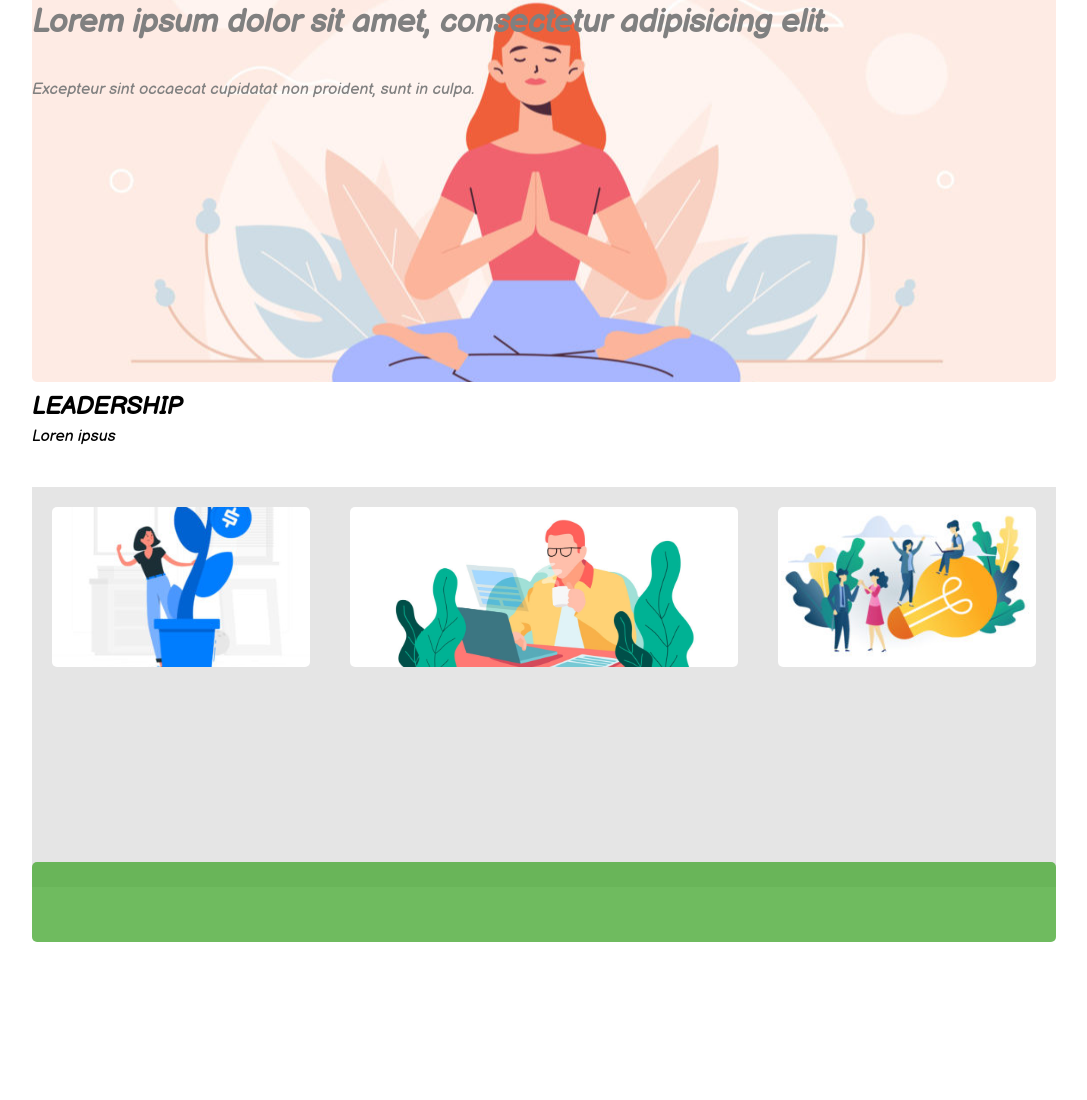
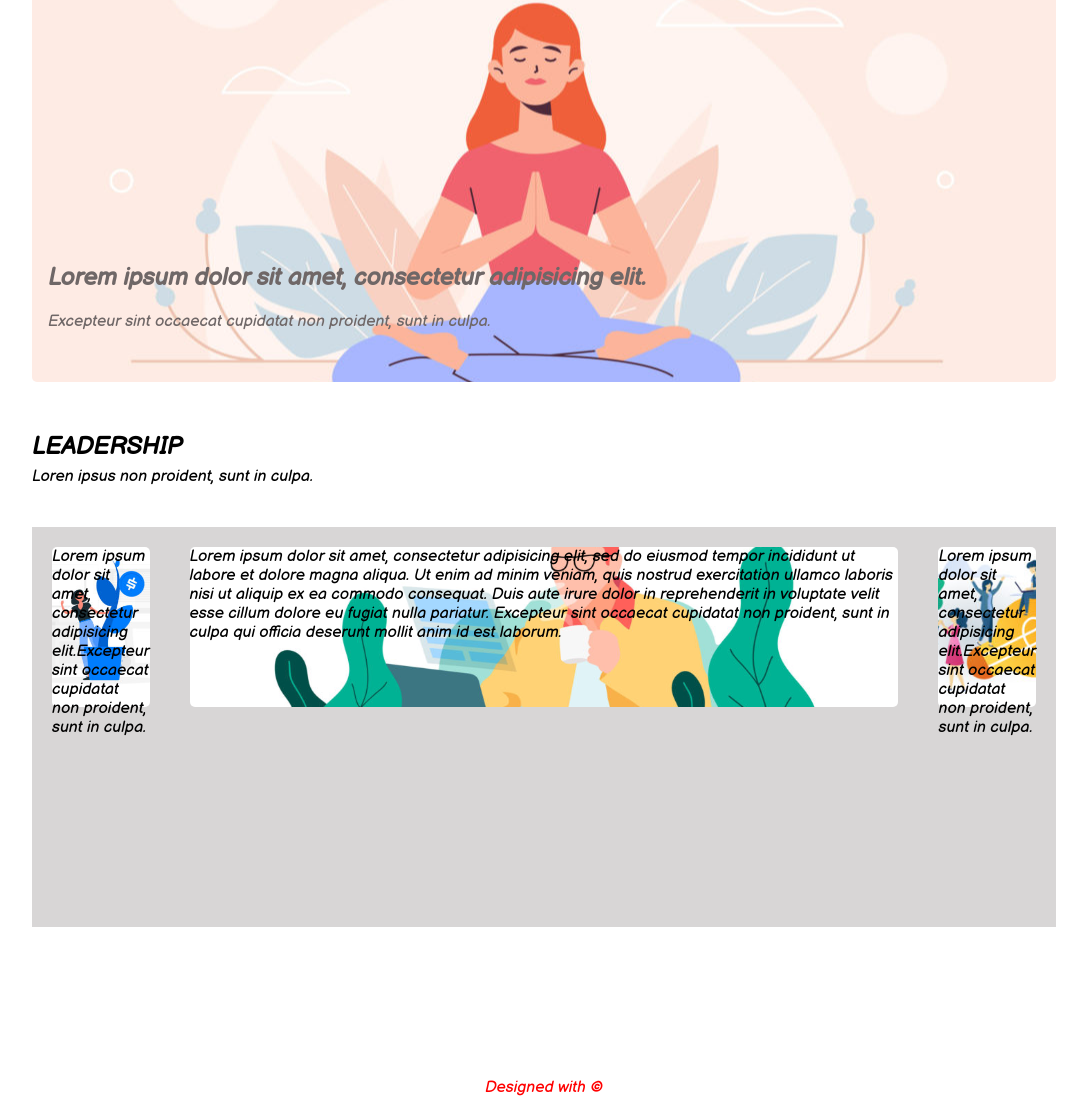
Before and after one commit to GFesta/-htmlcss-wp, a plain HTML site: page index.html in a window 1280 px wide. Shown: the part 184-1284 px from the top of the page, without its empty margins (96-1183 px from the left). Before the commit the page ends 1126 px from the top, so only its background shows below. Drawn offline with Linux system fonts and the light colour scheme.

Commit message:
Completo ma da ripassare CLEARFIX

```diff
--- a/css/style.css
+++ b/css/style.css
@@ -52,7 +52,7 @@ ul.menu li {
 }
 
 header {
-  height: 50vh;
+  height: 55vh;
   width: 100%;
   border-radius: 5px;
 }
@@ -78,27 +78,40 @@ header {
   line-height: 10px;
 }
 
-.testo {
-  color: grey;
-  float: left;
-}
-
 main {
-  height: 60vh;
+  height: 80vh;
 }
 
 #container1 {
   height: 10vh;
   width: 100%;
   margin: 5px 0;
-  border-radius: 5px
+  position: relative;
+}
+
+.title {
+  position: absolute;
+  bottom: 70px;
+  left: 16px;
+}
+.paragraph {
+  position: absolute;
+  bottom: 35px;
+  left: 16px;
+}
+
+.title,
+.paragraph {
+  color: #6f6767;
 }
 
 #container2 {
   height: 50vh;
   width: 100%;
+  float: left;
+  width: auto;
   display: flex;
-  background-color: rgba(0, 0, 0, 0.1);
+  background-color: #6f676745;
 }
 
 .colonna1 {
@@ -109,13 +122,14 @@ main {
   border-radius: 5px;
   background-position: center;
   background-size: cover;
+  background-color: rgba(0, 0, 0, 0.1);
 
 }
 
 .colonna2 {
   background-image: url("../img/banner-2.jpg");
   height: 20vh;
-  width: 60%;
+  width: auto;
   margin: 20px;
   border-radius: 5px;
   background-position: center;
@@ -135,6 +149,6 @@ main {
 footer {
   height: 10vh;
   width: 100%;
-  background-color: #42a62dc2;
-  border-radius: 5px;
+  color: red;
+  text-align: center;
 }
--- a/index.html
+++ b/index.html
@@ -26,8 +26,8 @@
 
       <header>
         <div class="slide">
-            <h1 class="testo">Lorem ipsum dolor sit amet, consectetur adipisicing elit.</h1>
-            <p class="testo"> Excepteur sint occaecat cupidatat non proident, sunt in culpa.</p>
+            <h2 class="title">Lorem ipsum dolor sit amet, consectetur adipisicing elit.</h2>
+            <p class="paragraph"> Excepteur sint occaecat cupidatat non proident, sunt in culpa.</p>
         </div>
 
       </header>
@@ -36,21 +36,27 @@
       <div class="titolo">
         <div id="container1">
           <h2>LEADERSHIP</h2>
-          <p>Loren ipsus</p>
+          <p>Loren ipsus non proident, sunt in culpa.</p>
         </div>
       </div>
 
       <div id="container2">
         <div class="colonna1 left">
+          <div>
+            Lorem ipsum dolor sit amet, consectetur adipisicing elit.Excepteur sint occaecat cupidatat non proident, sunt in culpa.
+          </div>
         </div>
         <div class="colonna2 middle">
+          Lorem ipsum dolor sit amet, consectetur adipisicing elit, sed do eiusmod tempor incididunt ut labore et dolore magna aliqua. Ut enim ad minim veniam, quis nostrud exercitation ullamco laboris nisi ut aliquip ex ea commodo consequat. Duis aute irure dolor in reprehenderit in voluptate velit esse cillum dolore eu fugiat nulla pariatur. Excepteur sint occaecat cupidatat non proident, sunt in culpa qui officia deserunt mollit anim id est laborum.
         </div>
         <div class="colonna3 right">
+          Lorem ipsum dolor sit amet, consectetur adipisicing elit.Excepteur sint occaecat cupidatat non proident, sunt in culpa.
         </div>
       </div>
     </main>
 
     <footer>
+      <p>Designed with &#169;</p>
 
     </footer>
 
```
